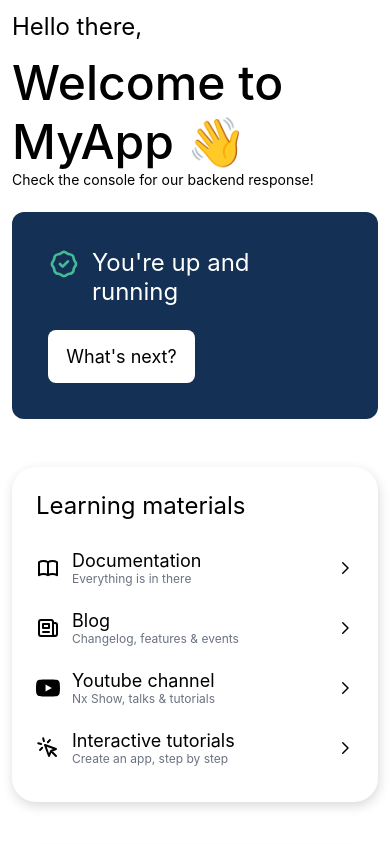
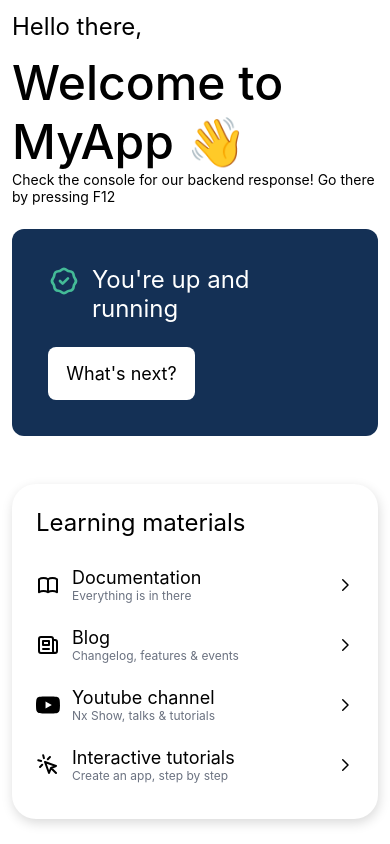
Before and after one commit to purekikan/Warriors-Eats, a React Native app in the folder my-project/my-app/: screen / in a window 390 px wide. Built offline with nearby package versions, Linux system fonts and the light colour scheme.

Commit message:
update README.md and App.tsx

```diff
--- a/my-project/my-app/src/app/App.tsx
+++ b/my-project/my-app/src/app/App.tsx
@@ -51,7 +51,7 @@ export const App = () => {
             >
               Welcome to MyApp 👋
             </Text>
-            <Text>Check the console for our backend response!</Text>
+            <Text>Check the console for our backend response! Go there by pressing F12</Text>
           </View>
           <View style={styles.section}>
             <View style={styles.hero}>
```
Also changed, not shown: 1 other file (tests, documents, lock files or other folders).
